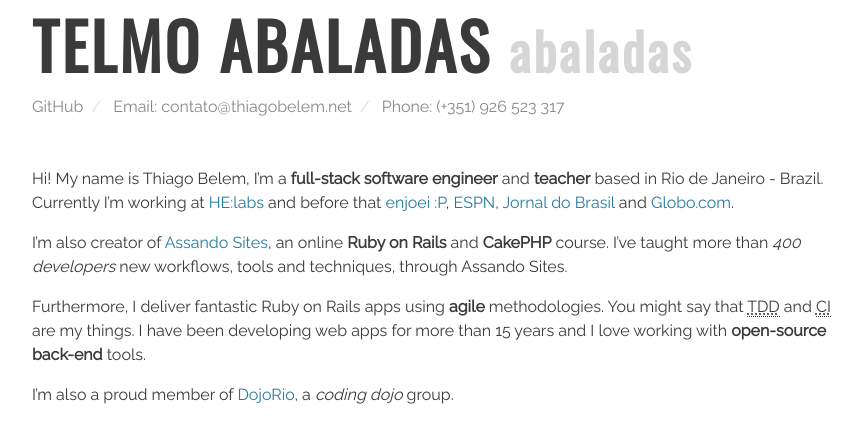
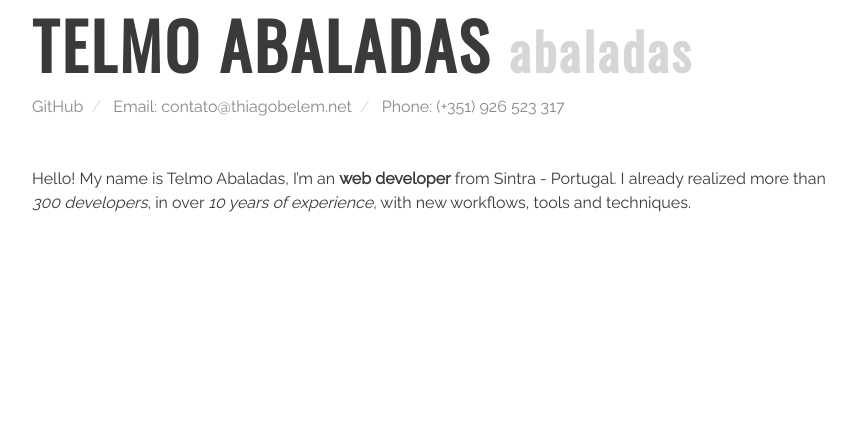
Before and after one commit to abaladas/abaladas-github, a Jekyll site: the page built from index.md, in a window 1280 px wide, cut to the strip 188-631 px from the top of the page. Shown: the whole strip, without its empty margins (96-957 px from the left). Built offline with Jekyll 4.4.1, drawn with Linux system fonts in a browser that asks for light colours.

Commit message:
initial version

```diff
--- a/CNAME
+++ b/CNAME
@@ -1 +1 @@
-thiagobelem.net
+abaladas.eu
--- a/_config.yml
+++ b/_config.yml
@@ -1,6 +1,6 @@
-name: "Thiago Belem"
-role: "Full-stack software engineer"
-location: "Rio de Janeiro - Brazil"
+name: "Telmo Abaladas"
+role: "web developer"
+location: "Sintra - Portugal"
 
 sass:
   style: compressed
--- a/index.md
+++ b/index.md
@@ -2,21 +2,4 @@
 layout: default
 ---
 
-Hi! My name is {{ site.name }}, I'm a **{{ site.role | downcase }}** and **teacher** based in {{ site.location }}. Currently I'm working at [HE:labs][helabs] and before that [enjoei :P][enjoei], [ESPN][espn], [Jornal do Brasil][jb] and [Globo.com][globo].
-
-I'm also creator of [Assando Sites][assando-sites], an online **Ruby on Rails** and **CakePHP** course. I've taught more than *400 developers* new workflows, tools and techniques, through Assando Sites.
-
-Furthermore, I deliver fantastic Ruby on Rails apps using **agile** methodologies. You might say that TDD and CI are my things. I have been developing web apps for more than 15 years and I love working with **open-source back-end** tools.
-
-I'm also a proud member of [DojoRio][dojorio], a *coding dojo* group.
-
-*[TDD]: Test Driven Development
-*[CI]: Continuous Integration
-
-[assando-sites]: http://assando-sites.com.br
-[helabs]: http://helabs.com
-[enjoei]: http://enjoei.com.br
-[espn]: http://espn.com.br
-[jb]: http://www.jb.com.br
-[globo]: http://globo.com
-[dojorio]: http://dojorio.org
+Hello! My name is {{ site.name }}, I'm an **{{ site.role | downcase }}** from {{ site.location }}. I already realized more than *300 developers*, in over *10 years of experience*, with new workflows, tools and techniques.
```
Also changed, not shown: 1 other file.
